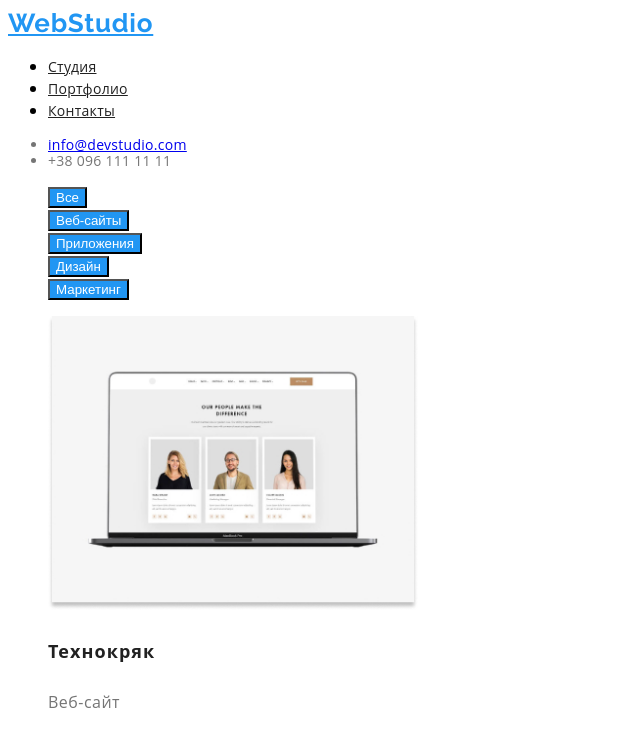
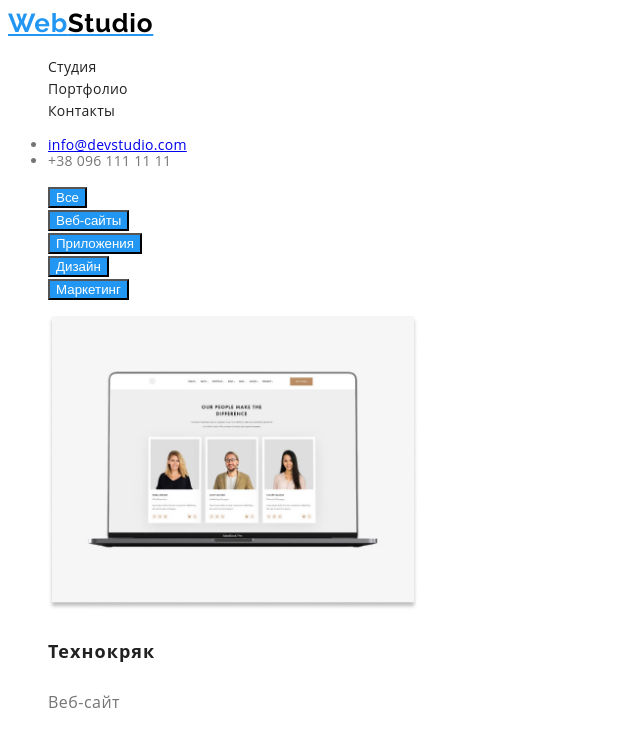
Before and after one commit to tapekha/goit-markup-hw-02, a plain HTML site: page portfolio.html in a window 1280 px wide. Shown: the top 730 px of the page, without its empty margins (0-640 px from the left). Drawn offline with Linux system fonts and the light colour scheme.

Commit message:
new
header/footer

```diff
--- a/portfolio.html
+++ b/portfolio.html
@@ -14,13 +14,13 @@
     <!--header of the page-->
     <header class="header">
         <nav class="header-navigation">
-            <a class="header-logo" href="./">WebStudio</a>
+            <a class="header-logo" href="./">Web<span class="header-accent">Studio</span></a>
 
             <!--links for navigation on the page-->
-            <ul class="header-list">
-                <li class="header-item"><a class="header-link" href="./index.html">Студия</a></li>
-                <li class="header-item"><a class="header-link" href="./portfolio.html">Портфолио</a></li>
-                <li class="header-item"><a class="header-link" href="">Контакты</a></li>
+            <ul class="header-list list">
+                <li class="header-item"><a class="header-link link" href="./index.html">Студия</a></li>
+                <li class="header-item"><a class="header-link link" href="./portfolio.html">Портфолио</a></li>
+                <li class="header-item"><a class="header-link link" href="">Контакты</a></li>
             </ul>
         </nav>
         <!--contacts-->
@@ -103,7 +103,7 @@
     </main>
     <!--footer of the page-->
     <footer class="footer">
-        <a class="footer-logo" href="./">WebStudio</a>
+        <a class="footer-logo" href="./">Web<span class="footer-accent">Studio</span></a>
         <address class="adress">
             <p class="footer-address">г. Киев, пр-т Леси Украинки, 26</p>
             <ul class="footer-contacts">
```
